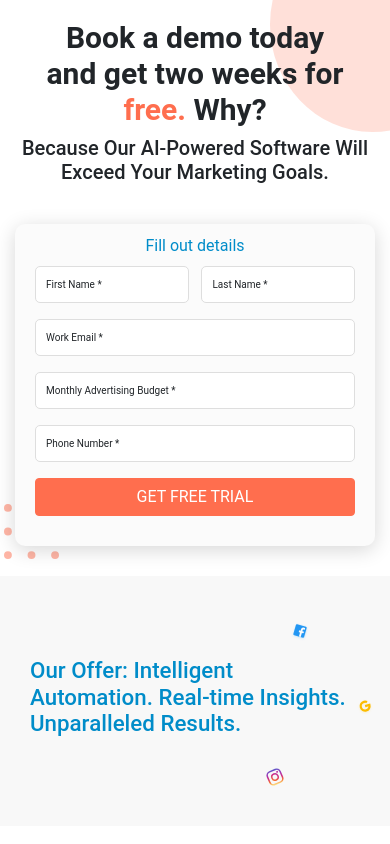
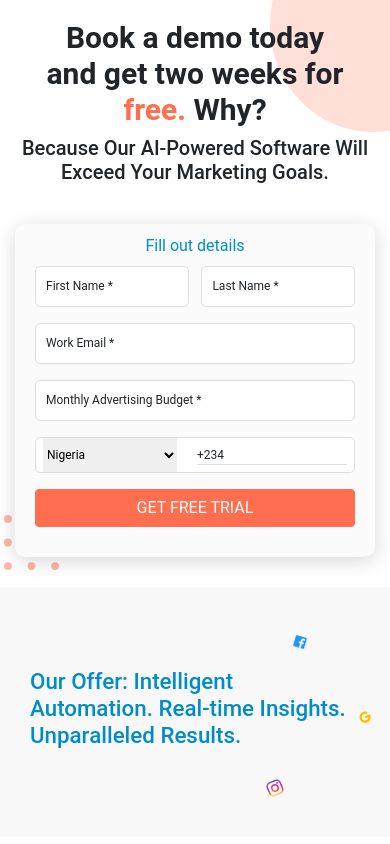
Before and after one commit to CodeVee/filed-app, an Angular app: page / in a window 390 px wide. Shown: the top 844 px of the page. Built offline with nearby package versions, Linux system fonts and the light colour scheme.

Commit message:
switched phone to selector country code

```diff
--- a/src/app/app.component.html
+++ b/src/app/app.component.html
@@ -48,9 +48,15 @@
                 <input id="budget" class="form-input" required type="text">
                 <label for="budget" class="form-label position-absolute">Monthly Advertising Budget *</label>
               </div>
-              <div class="form-collection position-relative mb-3">
-                <input id="phone" class="form-input" required type="text">
-                <label for="phone" class="form-label position-absolute">Phone Number *</label>
+              <div class="form-container mb-3 d-flex justify-content-between">
+                <select name="" id="" class="form-select">
+                  <option value="volvo">Romania</option>
+                  <option selected value="saab">Nigeria</option>
+                </select>
+                <div class="d-flex align-items-center justify-content-between align-self-center">
+                  <span class="prefix">+234</span>
+                  <input type="tel"/>
+                </div>
               </div>
               <button class="btn btn-block">GET FREE TRIAL</button>
             </form>
--- a/src/app/app.component.scss
+++ b/src/app/app.component.scss
@@ -85,8 +85,34 @@
       }
     }
 
+    .form-container {
+      height: 36.33px;
+      background-color: #FFFFFF;
+      border-radius: 5px;
+      border: 1px solid #DEDEDE;
+      padding: 0 7px;
+      font-size: 12px;
+
+      .form-select {
+        border: 0;
+        width: 44%;
+        outline: none;
+      }
+
+      > div {
+        width: 150px;
+        border-bottom: 1px solid #DEDEDE;
+
+        input {
+          border: none;
+          width: 80%;
+          outline: none;
+        }
+      }
+    }
+
     .form-label {
-      font-size: 10px;
+      font-size: 12px;
       top: 11px;
       left: 11px;
       transition: 0.2s;
@@ -94,7 +120,7 @@
 
     .form-input {
       border-radius: 5px;
-      padding: 10px;
+      padding: 12px;
       border: 1px solid #DEDEDE;
       font-size: 10px;
       width: 100%;
```
